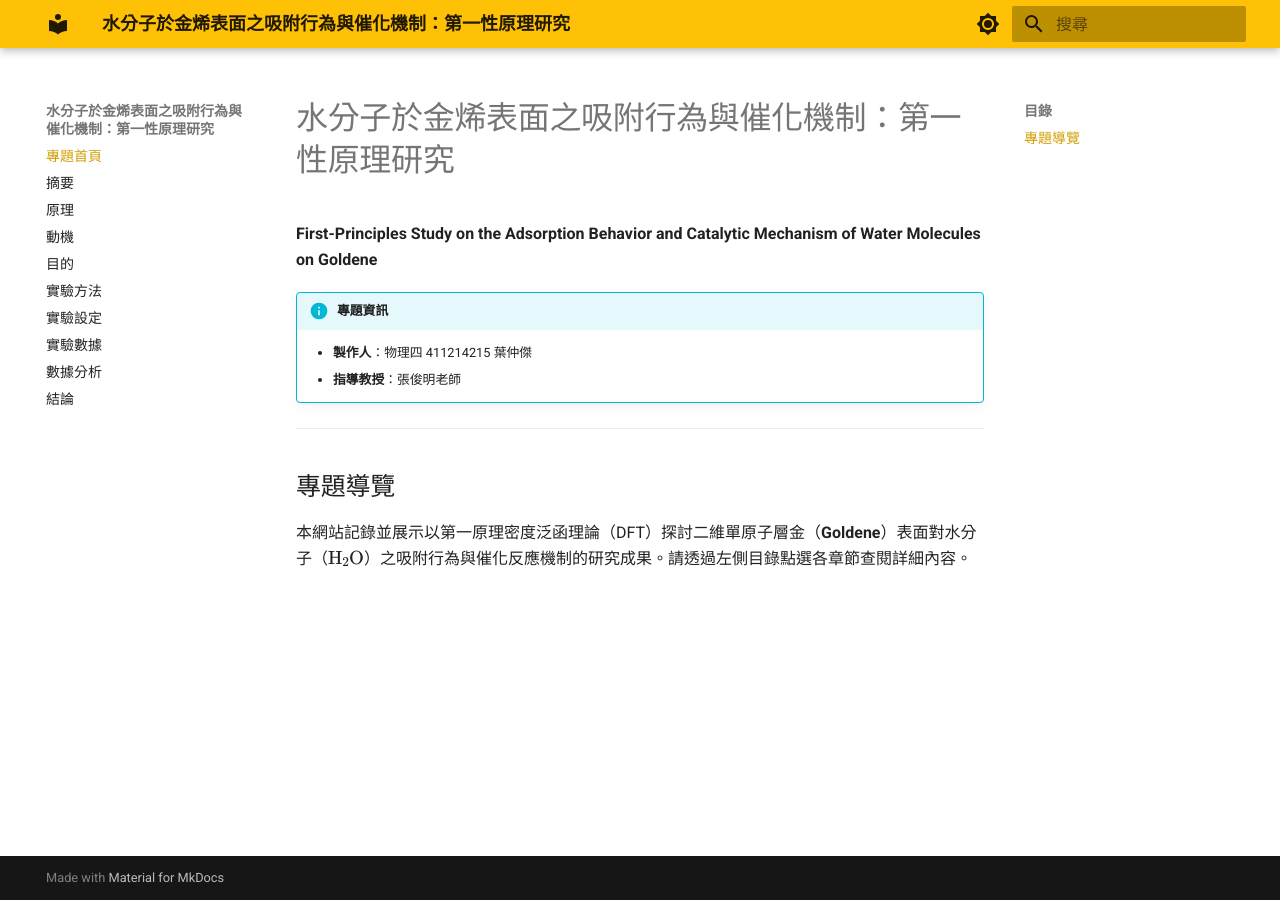
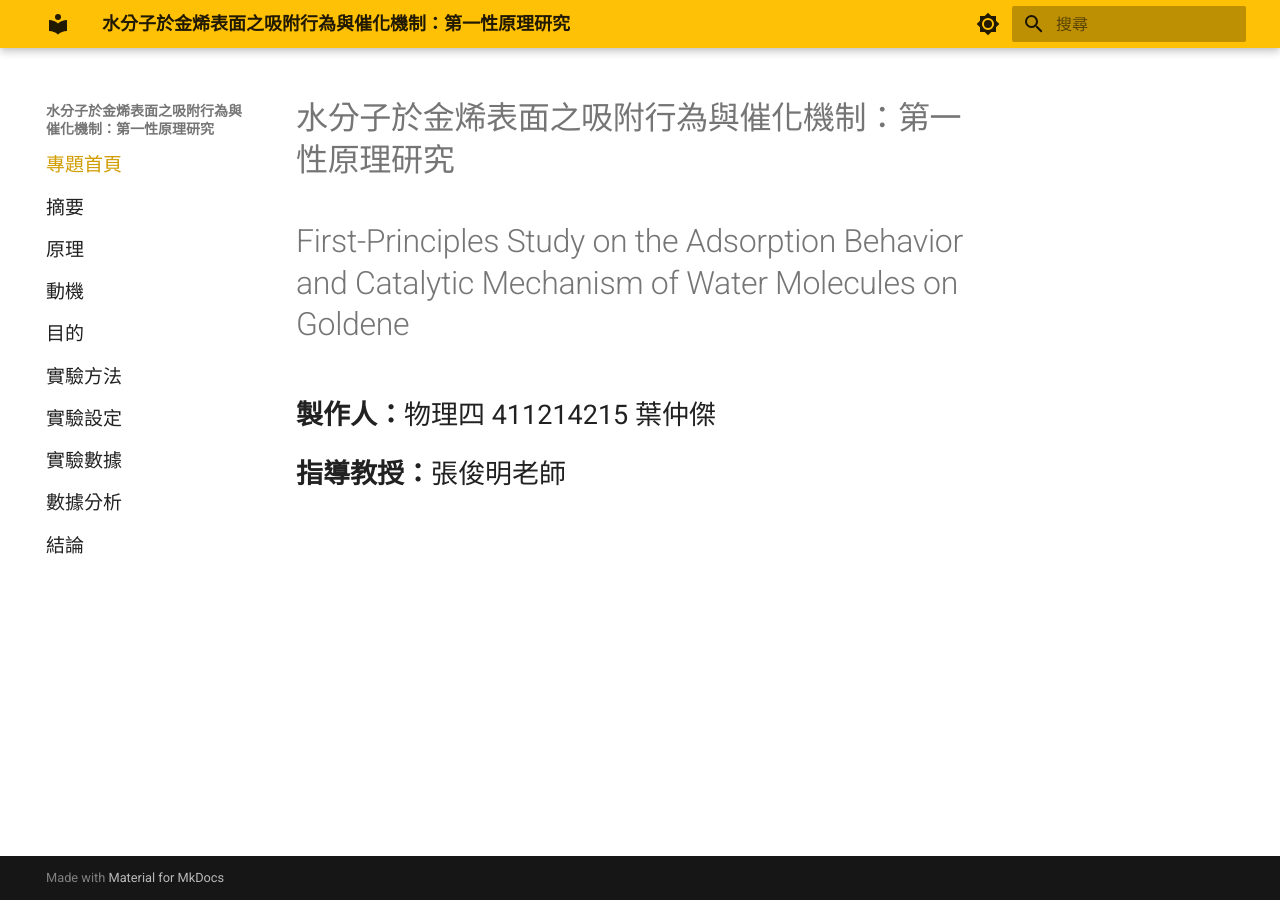
Before and after one commit to yccsno2/goldene-water-dft, an MkDocs documentation site: the page built from docs/index.md, in a window 1280 px wide. Built offline with MkDocs 1.6.1 and Material for MkDocs 9.7.7, drawn with Linux system fonts in a browser that asks for light colours.

Commit message:
更新首頁

```diff
--- a/docs/index.md
+++ b/docs/index.md
@@ -1,13 +1,8 @@
 # 水分子於金烯表面之吸附行為與催化機制：第一性原理研究
 
-**First-Principles Study on the Adsorption Behavior and Catalytic Mechanism of Water Molecules on Goldene**
+# First-Principles Study on the Adsorption Behavior and Catalytic Mechanism of Water Molecules on Goldene
 
-!!! info "專題資訊"
-    * **製作人**：物理四 411214215 葉仲傑
-    * **指導教授**：張俊明老師
-
----
-
-## 專題導覽
-
-本網站記錄並展示以第一原理密度泛函理論（DFT）探討二維單原子層金（**Goldene**）表面對水分子（$\text{H}_2\text{O}$）之吸附行為與催化反應機制的研究成果。請透過左側目錄點選各章節查閱詳細內容。
+<div class="author-info">
+<strong>製作人：</strong>物理四 411214215 葉仲傑<br>
+<strong>指導教授：</strong>張俊明老師
+</div>
--- /dev/null
+++ b/docs/stylesheets/extra.css
@@ -0,0 +1,12 @@
+/* 放大左側主目錄字體與行距 */
+.md-nav--primary .md-nav__link {
+  font-size: 0.95rem;
+  line-height: 1.6;
+}
+
+/* 放大首頁製作人與指導教授文字 */
+.author-info {
+  font-size: 1.35rem;
+  line-height: 2.2;
+  margin-top: 2rem;
+}
--- a/mkdocs.yml
+++ b/mkdocs.yml
@@ -22,6 +22,9 @@ theme:
     - navigation.top
     - content.code.copy
 
+extra_css:
+  - stylesheets/extra.css
+
 nav:
   - 專題首頁: index.md
   - 摘要: abstract.md
```
